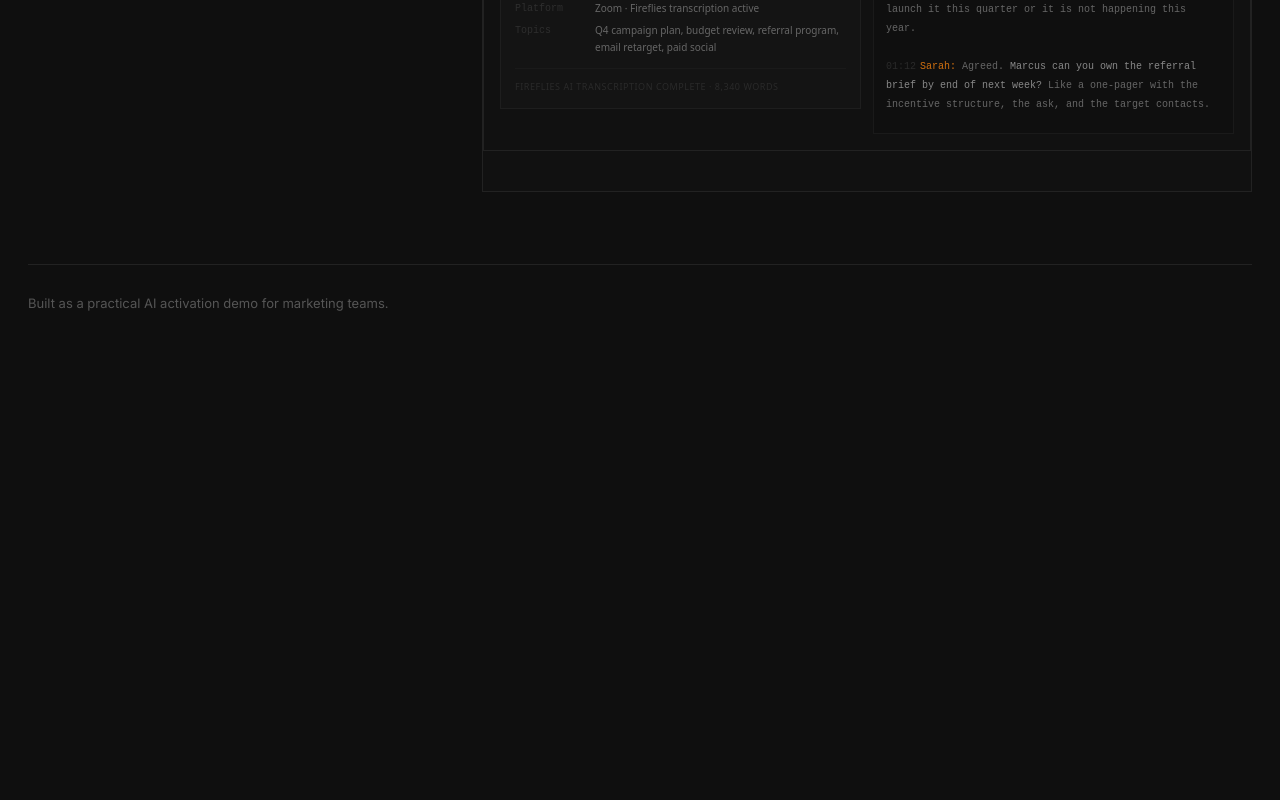
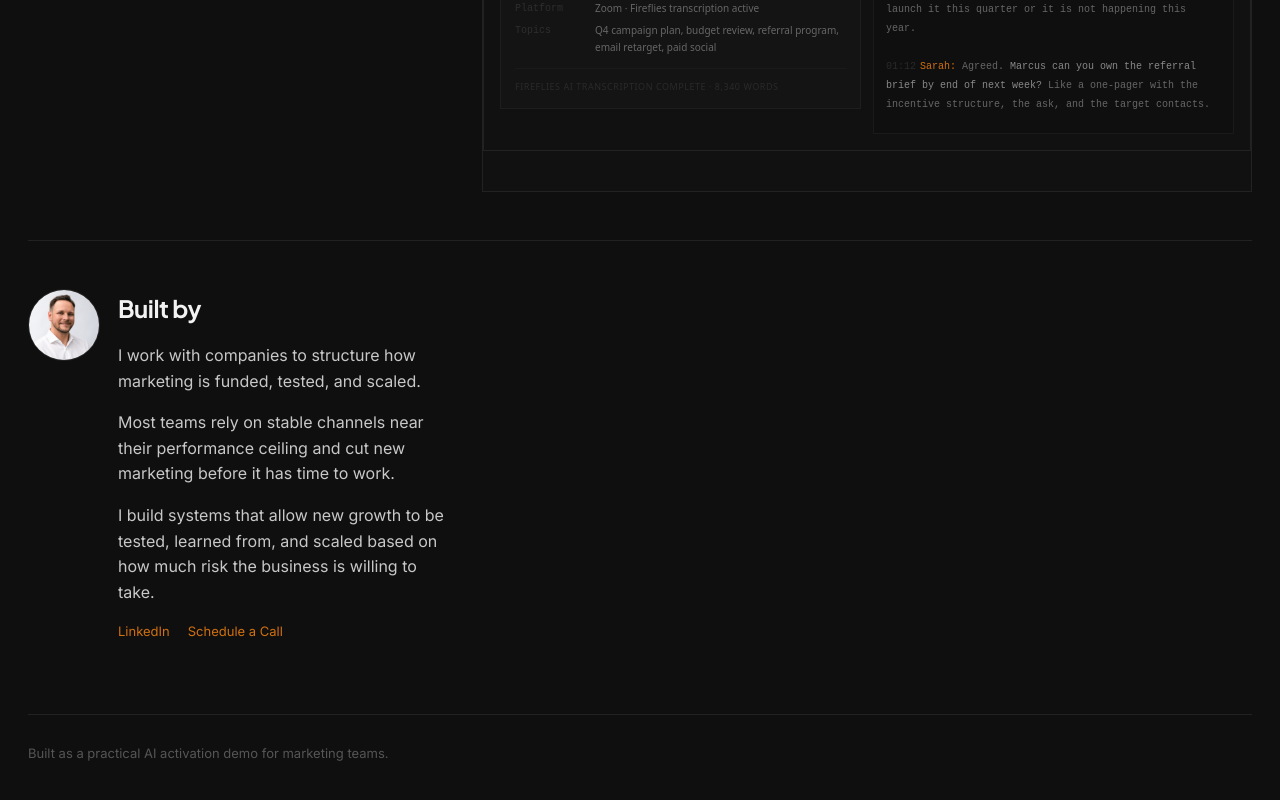
Before and after one commit to AlexRector/practical-ai-marketing, a plain HTML site: page index.html in a window 1280 px wide. Shown: the part 5937-6737 px from the top of the page. Before the commit the page ends 6330 px from the top, so only its background shows below. Drawn offline with Linux system fonts and the light colour scheme.

Commit message:
Update index.html

```diff
--- a/index.html
+++ b/index.html
@@ -311,7 +311,57 @@
         <div class="frame-wrap"><iframe src="Ex_Ai_Meeting-to-Task_Automation_S8.html"></iframe></div>
       </div>
     </section>
+<section class="section" style="align-items:center;">
 
+  <div style="display:flex; gap:18px; align-items:flex-start;">
+
+    <img src="headshot.jpg" alt="Alex Rector" style="
+      width:72px;
+      height:72px;
+      object-fit:cover;
+      border-radius:50%;
+      border:1px solid #222;
+    " />
+
+    <div>
+      <h2 class="section-title" style="margin-bottom:10px;">Built by</h2>
+
+      <p style="margin-bottom:12px;">
+        I work with companies to structure how marketing is funded, tested, and scaled.
+      </p>
+
+      <p style="margin-bottom:12px;">
+        Most teams rely on stable channels near their performance ceiling and cut new marketing before it has time to work.
+      </p>
+
+      <p>
+        I build systems that allow new growth to be tested, learned from, and scaled based on how much risk the business is willing to take.
+      </p>
+
+      <div style="margin-top:16px; display:flex; gap:18px; align-items:center;">
+
+        <a href="https://www.linkedin.com/in/alexrector-marketing/" target="_blank" style="
+          color:#d07010;
+          text-decoration:none;
+          font-size:13px;
+        ">
+          LinkedIn
+        </a>
+
+        <a href="https://calendly.com/wickedpitch/20min?month=2026-04" target="_blank" style="
+          color:#d07010;
+          text-decoration:none;
+          font-size:13px;
+        ">
+          Schedule a Call
+        </a>
+
+      </div>
+    </div>
+
+  </div>
+
+</section>
     <div class="footer">
       Built as a practical AI activation demo for marketing teams.
     </div>
```
